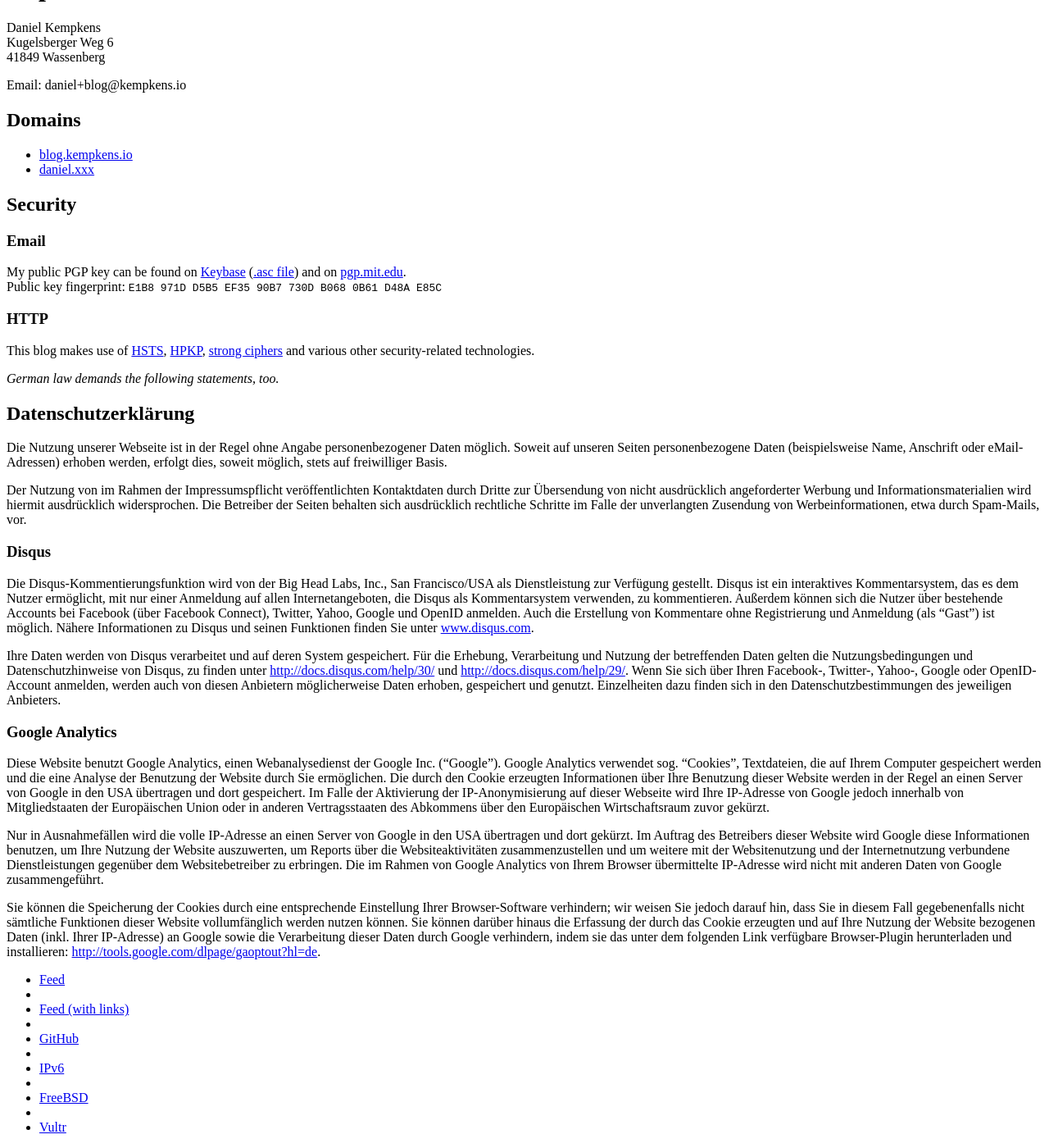
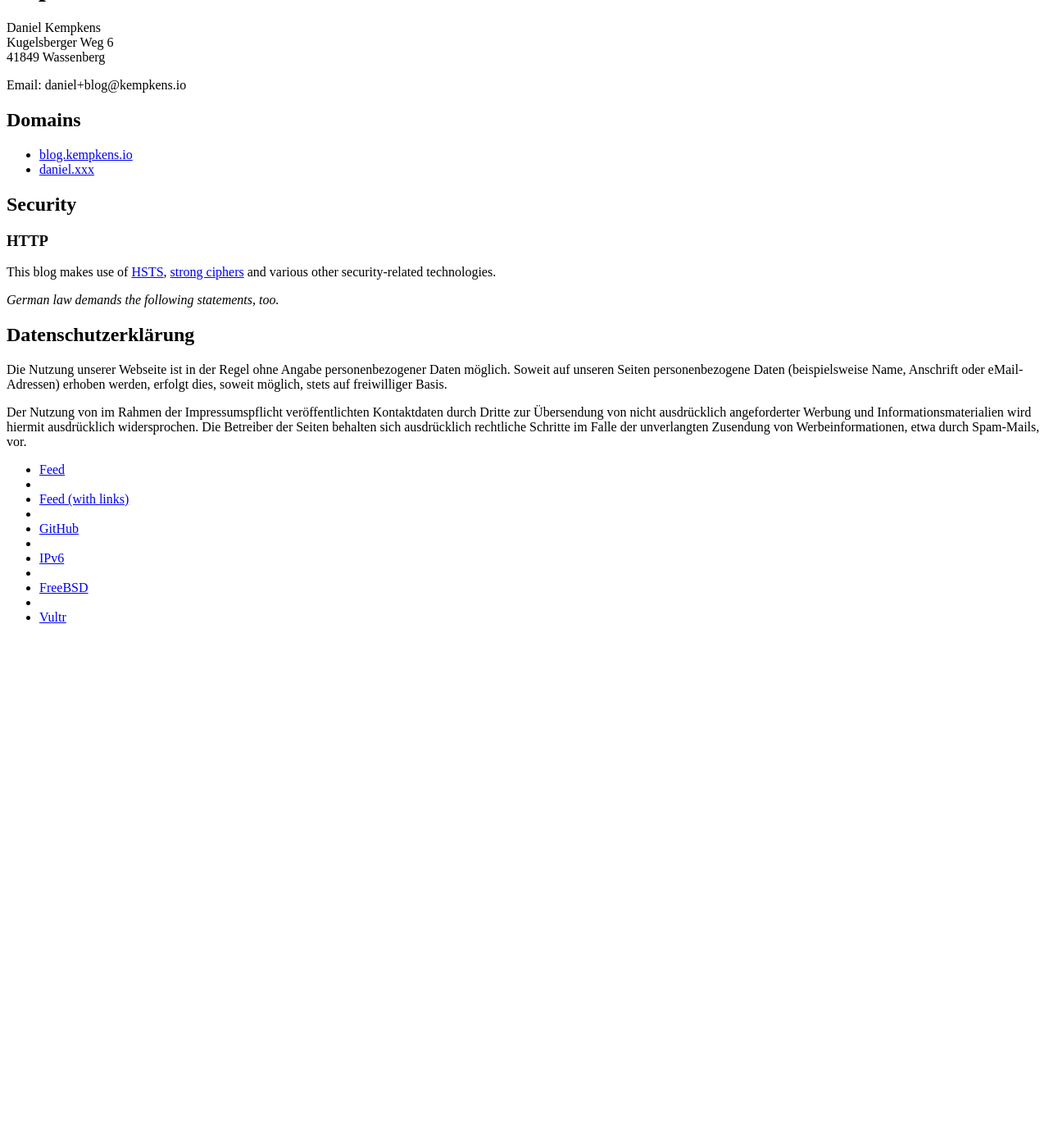
Before and after one commit to nifoc/blog.kempkens.io, a Jekyll site: the page built from impressum.md, in a window 1280 px wide and 1400 px high, scrolled down 263 px. Shown: the whole window at 82% size. Built offline with Jekyll 4.4.1, drawn with Linux system fonts in a browser that asks for light colours; after the commit the page ends 1041 px from its top, so only the background shows below that.

Commit message:
Remove analytics and comments

```diff
--- a/_includes/analytics.html
+++ /dev/null
@@ -1,16 +0,0 @@
-<script>
-  (function(i,s,o,g,r,a,m){i['GoogleAnalyticsObject']=r;i[r]=i[r]||function(){
-  (i[r].q=i[r].q||[]).push(arguments)},i[r].l=1*new Date();a=s.createElement(o),
-  m=s.getElementsByTagName(o)[0];a.async=1;a.src=g;m.parentNode.insertBefore(a,m)
-  })(window,document,'script','//www.google-analytics.com/analytics.js','ga');
-
-  (function() {
-    var host = window.location.hostname;
-
-    if (host !== 'localhost' && host !== '127.0.0.1') { // No tracking on localhost
-      ga('create', 'UA-28082386-3', host);
-      ga('set', 'anonymizeIp', true);
-      ga('send', 'pageview');
-    }
-  })();
-</script>
--- a/_layouts/default.html
+++ b/_layouts/default.html
@@ -12,7 +12,5 @@
 
       {% include foot.html %}
     </div>
-
-    {% include analytics.html %}
   </body>
 </html>
--- a/_layouts/post.html
+++ b/_layouts/post.html
@@ -25,7 +25,7 @@ layout: default
   </ul>
 </div>
 
-{% if page.comments %}
+{% if false %}
   <div class="comments">
     <h2>Comments</h2>
     <div id="disqus_thread"></div>
--- a/impressum.md
+++ b/impressum.md
@@ -17,33 +17,14 @@ Email: {{ site.author.email }}
 
 ## Security
 
-### Email
-
-My public PGP key can be found on [Keybase](https://keybase.io/nifoc) ([.asc file](https://keybase.io/nifoc/key.asc)) and on [pgp.mit.edu](http://pgp.mit.edu/pks/lookup?op=vindex&search=0xB0680B61D48AE85C).
-Public key fingerprint: `E1B8 971D D5B5 EF35 90B7 730D B068 0B61 D48A E85C`
-
 ### HTTP
 
-This blog makes use of [HSTS](http://en.wikipedia.org/wiki/HTTP_Strict_Transport_Security), [HPKP](https://developer.mozilla.org/en-US/docs/Web/Security/Public_Key_Pinning), [strong ciphers](https://www.ssllabs.com/ssltest/analyze.html?d={{ site.url | hostname }}&hideResults=on) and various other security-related technologies.
+This blog makes use of [HSTS](http://en.wikipedia.org/wiki/HTTP_Strict_Transport_Security), [strong ciphers](https://www.ssllabs.com/ssltest/analyze.html?d={{ site.url | hostname }}&hideResults=on) and various other security-related technologies.
 
-*German law demands the following statements, too.*
+_German law demands the following statements, too._
 
 ## Datenschutzerklärung
 
 Die Nutzung unserer Webseite ist in der Regel ohne Angabe personenbezogener Daten möglich. Soweit auf unseren Seiten personenbezogene Daten (beispielsweise Name, Anschrift oder eMail-Adressen) erhoben werden, erfolgt dies, soweit möglich, stets auf freiwilliger Basis.
 
 Der Nutzung von im Rahmen der Impressumspflicht veröffentlichten Kontaktdaten durch Dritte zur Übersendung von nicht ausdrücklich angeforderter Werbung und Informationsmaterialien wird hiermit ausdrücklich widersprochen. Die Betreiber der Seiten behalten sich ausdrücklich rechtliche Schritte im Falle der unverlangten Zusendung von Werbeinformationen, etwa durch Spam-Mails, vor.
-
-### Disqus
-
-Die Disqus-Kommentierungsfunktion wird von der Big Head Labs, Inc., San Francisco/USA als Dienstleistung zur Verfügung gestellt. Disqus ist ein interaktives Kommentarsystem, das es dem Nutzer ermöglicht, mit nur einer Anmeldung auf allen Internetangeboten, die Disqus als Kommentarsystem verwenden, zu kommentieren. Außerdem können sich die Nutzer über bestehende Accounts bei Facebook (über Facebook Connect), Twitter, Yahoo, Google und OpenID anmelden. Auch die Erstellung von Kommentare ohne Registrierung und Anmeldung (als “Gast”) ist möglich. Nähere Informationen zu Disqus und seinen Funktionen finden Sie unter [www.disqus.com](https://www.disqus.com).
-
-Ihre Daten werden von Disqus verarbeitet und auf deren System gespeichert. Für die Erhebung, Verarbeitung und Nutzung der betreffenden Daten gelten die Nutzungsbedingungen und Datenschutzhinweise von Disqus, zu finden unter [http://docs.disqus.com/help/30/](http://docs.disqus.com/help/30/) und [http://docs.disqus.com/help/29/](http://docs.disqus.com/help/29/). Wenn Sie sich über Ihren Facebook-, Twitter-, Yahoo-, Google oder OpenID-Account anmelden, werden auch von diesen Anbietern möglicherweise Daten erhoben, gespeichert und genutzt. Einzelheiten dazu finden sich in den Datenschutzbestimmungen des jeweiligen Anbieters.
-
-### Google Analytics
-
-Diese Website benutzt Google Analytics, einen Webanalysedienst der Google Inc. ("Google"). Google Analytics verwendet sog. "Cookies", Textdateien, die auf Ihrem Computer gespeichert werden und die eine Analyse der Benutzung der Website durch Sie ermöglichen. Die durch den Cookie erzeugten Informationen über Ihre Benutzung dieser Website werden in der Regel an einen Server von Google in den USA übertragen und dort gespeichert. Im Falle der Aktivierung der IP-Anonymisierung auf dieser Webseite wird Ihre IP-Adresse von Google jedoch innerhalb von Mitgliedstaaten der Europäischen Union oder in anderen Vertragsstaaten des Abkommens über den Europäischen Wirtschaftsraum zuvor gekürzt.
-
-Nur in Ausnahmefällen wird die volle IP-Adresse an einen Server von Google in den USA übertragen und dort gekürzt. Im Auftrag des Betreibers dieser Website wird Google diese Informationen benutzen, um Ihre Nutzung der Website auszuwerten, um Reports über die Websiteaktivitäten zusammenzustellen und um weitere mit der Websitenutzung und der Internetnutzung verbundene Dienstleistungen gegenüber dem Websitebetreiber zu erbringen. Die im Rahmen von Google Analytics von Ihrem Browser übermittelte IP-Adresse wird nicht mit anderen Daten von Google zusammengeführt.
-
-Sie können die Speicherung der Cookies durch eine entsprechende Einstellung Ihrer Browser-Software verhindern; wir weisen Sie jedoch darauf hin, dass Sie in diesem Fall gegebenenfalls nicht sämtliche Funktionen dieser Website vollumfänglich werden nutzen können. Sie können darüber hinaus die Erfassung der durch das Cookie erzeugten und auf Ihre Nutzung der Website bezogenen Daten (inkl. Ihrer IP-Adresse) an Google sowie die Verarbeitung dieser Daten durch Google verhindern, indem sie das unter dem folgenden Link verfügbare Browser-Plugin herunterladen und installieren: [http://tools.google.com/dlpage/gaoptout?hl=de](http://tools.google.com/dlpage/gaoptout?hl=de).
```
Also changed, not shown: Gemfile.lock, 1 other file.
